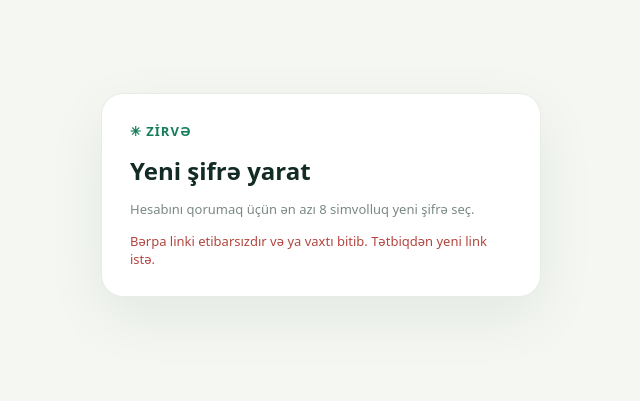
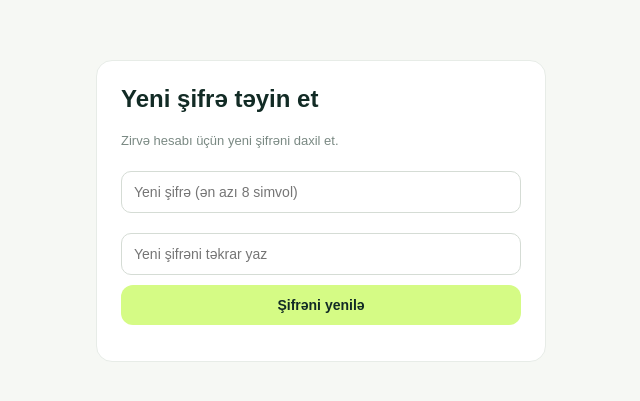
Before and after one commit to elmirbeydullayev666/zirve-password-reset, a plain HTML site: page index.html in a window 1280 px wide. Shown: the part 205-606 px from the top of the page, without its empty margins (319-959 px from the left). Drawn offline with nearby package versions, Linux system fonts and the light colour scheme.

Commit message:
Update index.html

```diff
--- a/index.html
+++ b/index.html
@@ -1,50 +1,59 @@
-<!doctype html>
+<!DOCTYPE html>
 <html lang="az">
 <head>
-<meta charset="utf-8"><meta name="viewport" content="width=device-width,initial-scale=1"><meta name="theme-color" content="#102b25"><title>Zirvə — Şifrəni yenilə</title>
+  <meta charset="UTF-8" />
+  <meta name="viewport" content="width=device-width, initial-scale=1.0" />
+  <title>Zirvə — Şifrəni yenilə</title>
+  <script src="https://cdn.jsdelivr.net/npm/@supabase/supabase-js@2"></script>
   <style>
-*{box-sizing:border-box}body{margin:0;min-height:100vh;display:grid;place-items:center;background:#f4f7f2;color:#122b25;font:15px system-ui,sans-serif;padding:20px}.card{width:min(440px,100%);background:white;border:1px solid #e7ece7;border-radius:22px;padding:28px;box-shadow:0 20px 60px #102b2512}.brand{font-size:13px;font-weight:800;color:#167d59;letter-spacing:1px}.title{font-size:24px;margin:14px 0 5px}.hint{color:#7a8983;font-size:13px;line-height:1.5}label{display:block;font-size:12px;font-weight:700;margin:18px 0 6px}input{width:100%;padding:13px;border:1px solid #e0e8e1;border-radius:11px;font:inherit}button{width:100%;margin-top:20px;padding:14px;border:0;border-radius:11px;background:#d5fb85;color:#17352b;font-weight:800;font-size:14px;cursor:pointer}.message{font-size:13px;color:#167d59;min-height:20px;margin-top:12px}.error{color:#b3453e}
-</style></head>
-<body><main class="card"><div class="brand">✳ ZİRVƏ</div><h1 class="title">Yeni şifrə yarat</h1><p class="hint">Hesabını qorumaq üçün ən azı 8 simvolluq yeni şifrə seç.</p><form id="form"><label for="password">Yeni şifrə</label><input id="password" type="password" minlength="8" autocomplete="new-password" required><label for="confirm">Şifrəni təkrar yaz</label><input id="confirm" type="password" minlength="8" autocomplete="new-password" required><button type="submit">Şifrəni yenilə</button></form><div id="message" class="message"></div></main>
+    body { font-family: Arial, sans-serif; background: #f6f8f4; color: #122b25; display: flex; justify-content: center; align-items: center; min-height: 100vh; margin: 0; padding: 16px; }
+    .box { background: #fff; border: 1px solid #e7ece7; border-radius: 16px; padding: 24px; max-width: 400px; width: 100%; }
+    h2 { margin-top: 0; color: #122b25; }
+    input { width: 100%; box-sizing: border-box; padding: 12px; margin: 10px 0; border-radius: 10px; border: 1px solid #d5dcd5; font-size: 14px; }
+    button { width: 100%; padding: 12px; border: none; border-radius: 12px; background: #d5fb85; color: #122b25; font-weight: bold; font-size: 14px; cursor: pointer; }
+    #msg { margin-top: 12px; font-size: 13px; }
+  </style>
+</head>
+<body>
+  <div class="box">
+    <h2>Yeni şifrə təyin et</h2>
+    <p style="font-size:13px; color:#7a8983;">Zirvə hesabı üçün yeni şifrəni daxil et.</p>
+    <input id="pass1" type="password" placeholder="Yeni şifrə (ən azı 8 simvol)" />
+    <input id="pass2" type="password" placeholder="Yeni şifrəni təkrar yaz" />
+    <button onclick="updatePassword()">Şifrəni yenilə</button>
+    <div id="msg"></div>
+  </div>
+
   <script>
-// Configure these two public client values before deploying this page.
-const PROJECT_URL = "https://YOUR_PROJECT_REF.supabase.co";
-const PUBLISHABLE_KEY = "YOUR_SUPABASE_PUBLISHABLE_KEY";
-const hash = new URLSearchParams(location.hash.slice(1));
-const accessToken = hash.get("access_token");
-const message = document.getElementById("message");
-if (accessToken && hash.get("type") === "signup") {
-  message.textContent = "E-poçt ünvanın təsdiqləndi. Zirvə tətbiqinə qayıdıb daxil ola bilərsən.";
-  document.getElementById("form").hidden = true;
-} else if (!accessToken || hash.get("type") !== "recovery") {
-  message.textContent = "Bərpa linki etibarsızdır və ya vaxtı bitib. Tətbiqdən yeni link istə.";
-  message.classList.add("error");
-  document.getElementById("form").hidden = true;
-}
-document.getElementById("form").addEventListener("submit", async (event) => {
-  event.preventDefault();
-  const password = document.getElementById("password").value;
-  if (password !== document.getElementById("confirm").value) {
-    message.textContent = "Şifrələr uyğun gəlmir.";
-    message.classList.add("error");
+    const SUPABASE_URL = "https://rpynobmekvscagjyvphz.supabase.co";
+    const SUPABASE_KEY = "sb_publishable_y7bGCadzVAJSYxM5VQZPoA_c_xz9-gZ";
+    const client = supabase.createClient(SUPABASE_URL, SUPABASE_KEY);
+
+    async function updatePassword() {
+      const p1 = document.getElementById("pass1").value;
+      const p2 = document.getElementById("pass2").value;
+      const msg = document.getElementById("msg");
+
+      if (p1.length < 8) {
+        msg.style.color = "#b3453e";
+        msg.textContent = "Şifrə ən azı 8 simvoldan ibarət olmalıdır.";
         return;
       }
-  if (password.length < 8 || PROJECT_URL.includes("YOUR_PROJECT_REF") || PUBLISHABLE_KEY.includes("YOUR_SUPABASE_")) {
-    message.textContent = "Şifrə ən azı 8 simvol olmalı və səhifə Supabase məlumatları ilə qurulmalıdır.";
-    message.classList.add("error");
+      if (p1 !== p2) {
+        msg.style.color = "#b3453e";
+        msg.textContent = "Şifrələr uyğun gəlmir.";
         return;
       }
-  const response = await fetch(PROJECT_URL + "/auth/v1/user", {
-    method: "PUT",
-    headers: { "Content-Type":"application/json", "apikey":PUBLISHABLE_KEY, "Authorization":"Bearer " + accessToken },
-    body: JSON.stringify({ password })
-  });
-  if (response.ok) {
-    message.textContent = "Şifrən yeniləndi. İndi Zirvə tətbiqinə qayıdıb daxil ola bilərsən.";
-    document.getElementById("form").hidden = true;
+
+      const { error } = await client.auth.updateUser({ password: p1 });
+      if (error) {
+        msg.style.color = "#b3453e";
+        msg.textContent = "Xəta: " + error.message;
       } else {
-    message.textContent = "Linkin vaxtı bitib. Tətbiqdən yeni bərpa linki istə.";
-    message.classList.add("error");
+        msg.style.color = "#167d59";
+        msg.textContent = "Şifrə uğurla yeniləndi! İndi tətbiqə qayıdıb daxil ola bilərsən.";
       }
-});
-</script></body></html>
+    }
+  </script>
+</body>
+</html>
```
Lines whose indentation alone changed are shown as unchanged.
